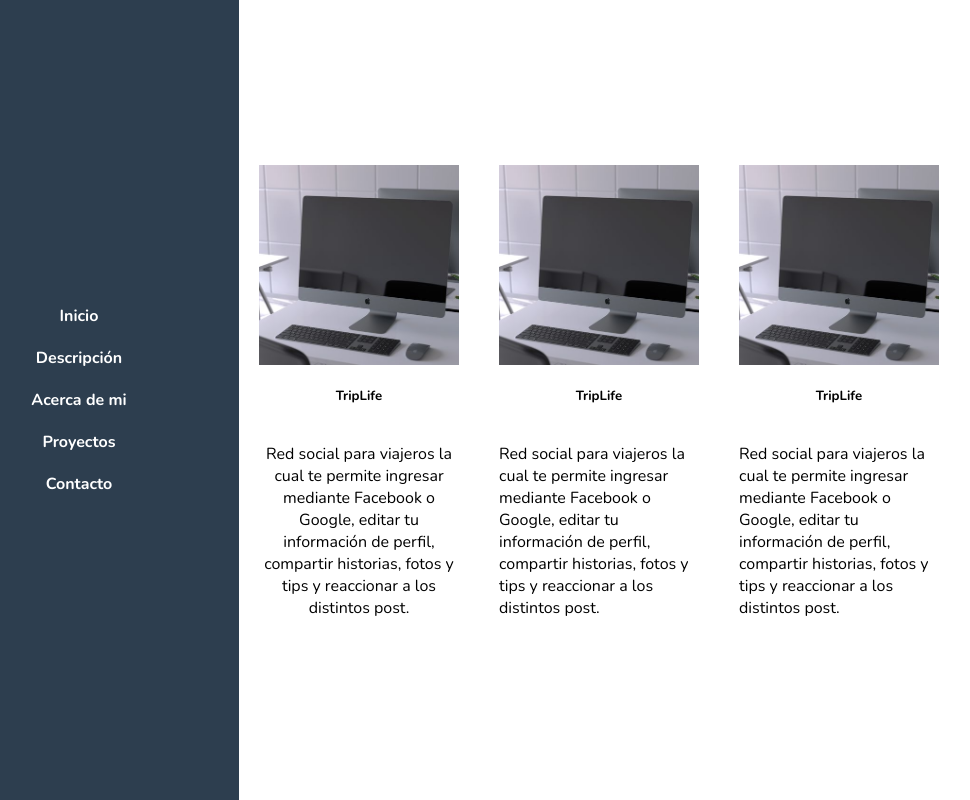
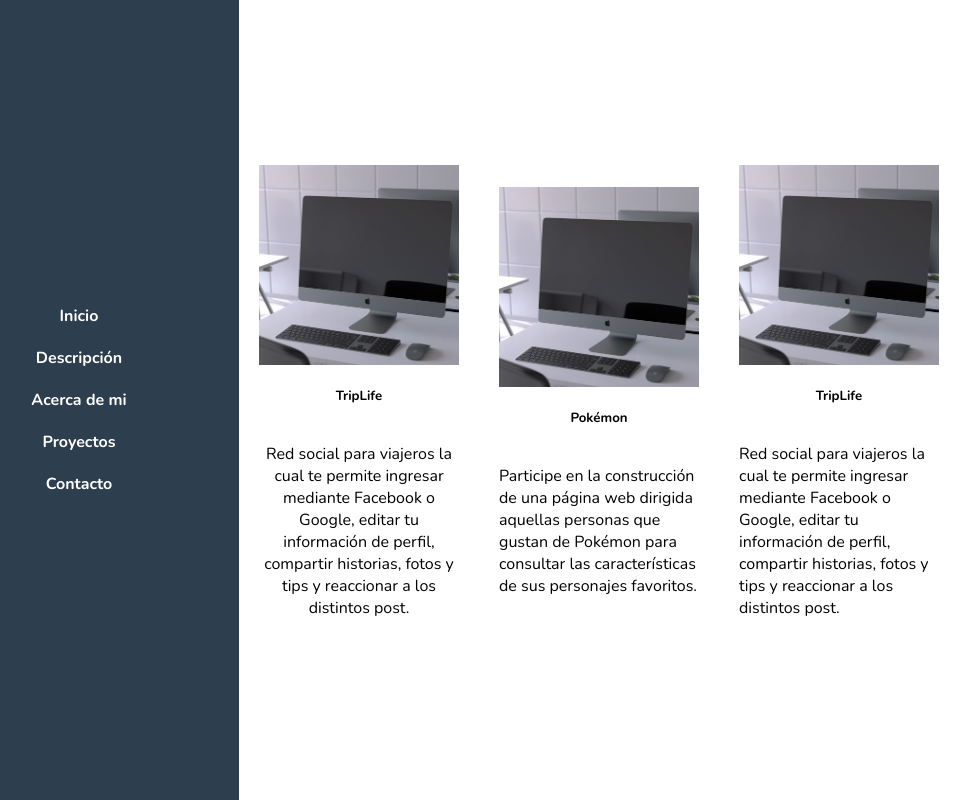
Before and after one commit to GabyAlvarez/portfolio, a React (Create React App) app: page /Portfolio in a window 1280 px wide. Shown: the whole page, without its empty margins (81-1051 px from the left). Built offline with nearby package versions, Linux system fonts and the light colour scheme.

Commit message:
working on styles

```diff
--- a/src/assets/styles/portfolio.module.css
+++ b/src/assets/styles/portfolio.module.css
@@ -12,6 +12,8 @@
     justify-content: center;
     width: 200px;
     margin: 20px;
+    border-radius: 5px;
+    border: 1px black;
 }
 
 .imgProject{
--- a/src/components/Portfolio.jsx
+++ b/src/components/Portfolio.jsx
@@ -54,10 +54,10 @@
                 <div  className={styles.imgProject} style={{backgroundImage: 'url("images/cardPortfolio.jpg")', backgroundSize: 'cover'}} alt="" onClick={openModal} >
                 </div>
             <div>
-                <h5>TripLife</h5>
+                <h5>Pokémon</h5>
                 </div>
                 <div>
-                <p>Red social para viajeros la cual te permite ingresar mediante Facebook o Google, editar tu información de perfil, compartir historias, fotos y tips y reaccionar a los distintos post.</p>
+                <p>Participe en la construcción de una página web dirigida aquellas personas que gustan de Pokémon para consultar las características de sus personajes favoritos. </p>
                 </div>
             </div>
 
```
